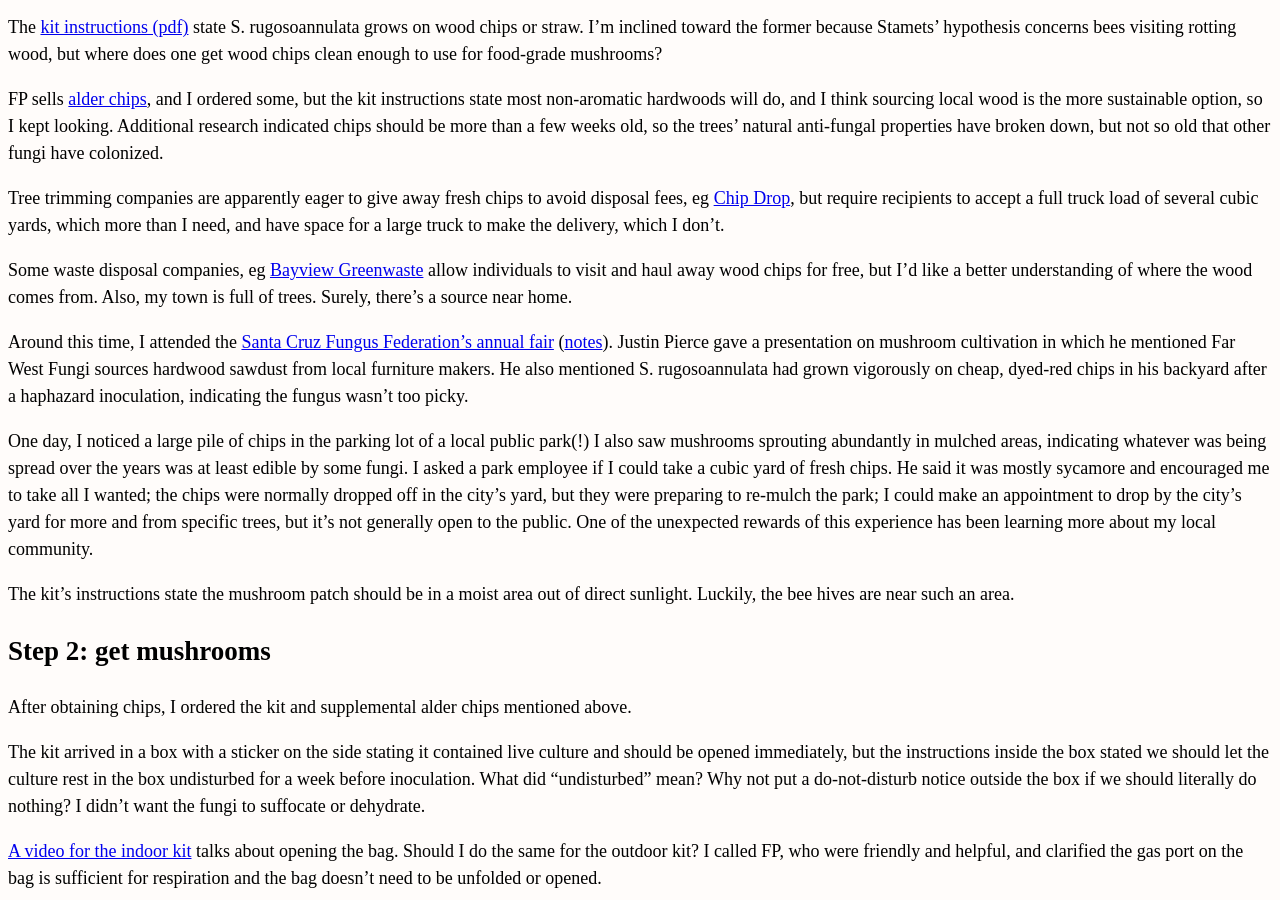
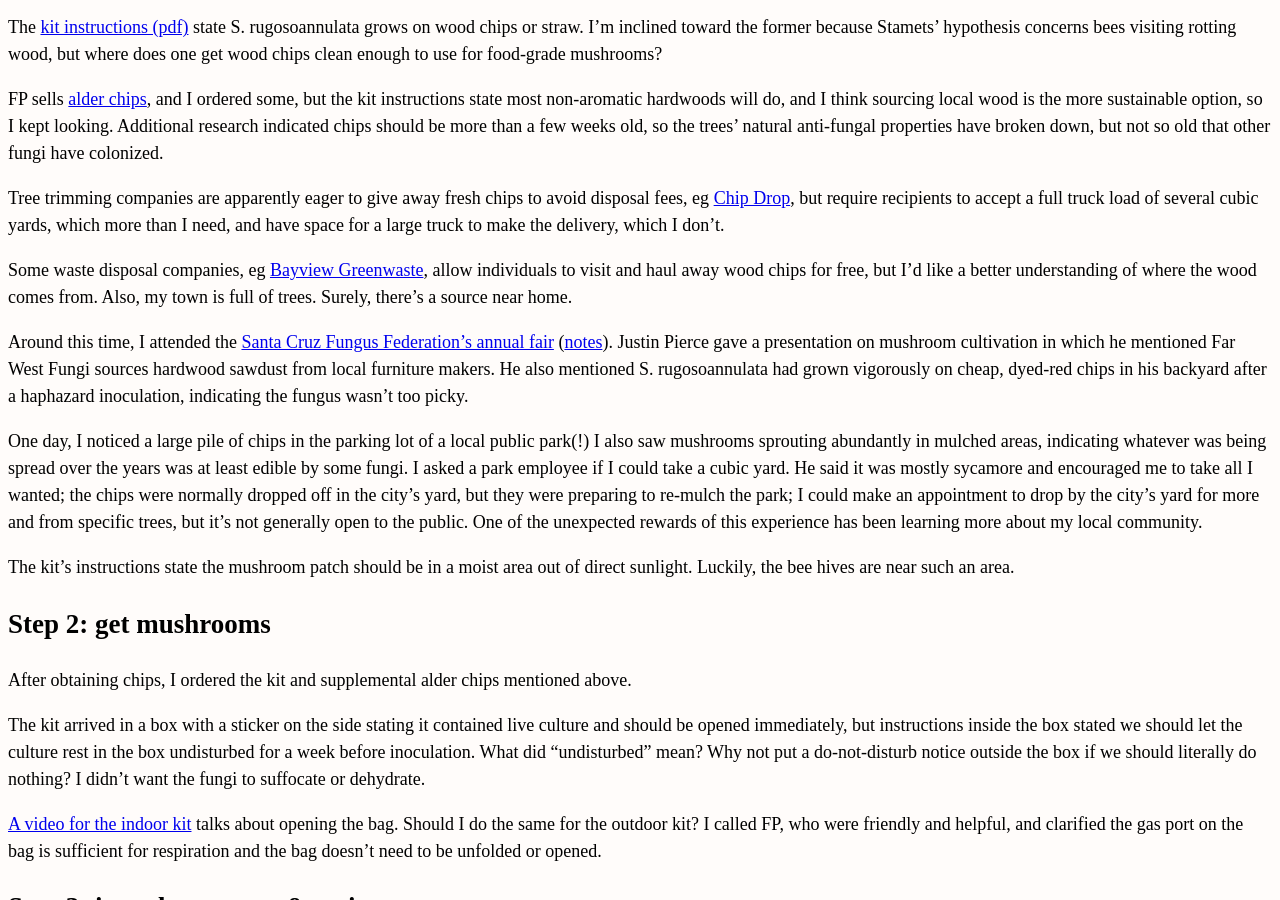
Before and after one commit to erikeldridge/erikeldridge.github.com, a Jekyll site: the page built from _posts/2018-01-28-growing-mushrooms.md, in a window 1280 px wide and 900 px high, scrolled down 445 px. Built offline with Jekyll 4.4.1, drawn with Linux system fonts in a browser that asks for light colours; nearby versions of some CDN libraries.

Commit message:
Update from Forestry.io - 2018-01-28-growing-mushrooms.md

```diff
--- a/_posts/2018-01-28-growing-mushrooms.md
+++ b/_posts/2018-01-28-growing-mushrooms.md
@@ -24,11 +26,11 @@
 
 Tree trimming companies are apparently eager to give away fresh chips to avoid disposal fees, eg [Chip Drop](https://getchipdrop.com/), but require recipients to accept a full truck load of several cubic yards, which more than I need, and have space for a large truck to make the delivery, which I don't.
 
-Some waste disposal companies, eg [Bayview Greenwaste](http://www.bvgrecycle.com) allow individuals to visit and haul away wood chips for free, but I'd like a better understanding of where the wood comes from. Also, my town is full of trees. Surely, there's a source near home.
+Some waste disposal companies, eg [Bayview Greenwaste](http://www.bvgrecycle.com), allow individuals to visit and haul away wood chips for free, but I'd like a better understanding of where the wood comes from. Also, my town is full of trees. Surely, there's a source near home.
 
 Around this time, I attended the [Santa Cruz Fungus Federation's annual fair](http://ffsc.us/fair/2018/about) ([notes](http://erikeldridge.com/notes/santa-cruz-fungus-fair-2018.html)). Justin Pierce gave a presentation on mushroom cultivation in which he mentioned Far West Fungi sources hardwood sawdust from local furniture makers. He also mentioned S. rugosoannulata had grown vigorously on cheap, dyed-red chips in his backyard after a haphazard inoculation, indicating the fungus wasn't too picky.
 
-One day, I noticed a large pile of chips in the parking lot of a local public park(!) I also saw mushrooms sprouting abundantly in mulched areas, indicating whatever was being spread over the years was at least edible by some fungi. I asked a park employee if I could take a cubic yard of fresh chips. He said it was mostly sycamore and encouraged me to take all I wanted; the chips were normally dropped off in the city's yard, but they were preparing to re-mulch the park; I could make an appointment to drop by the city's yard for more and from specific trees, but it's not generally open to the public. One of the unexpected rewards of this experience has been learning more about my local community.
+One day, I noticed a large pile of chips in the parking lot of a local public park(!) I also saw mushrooms sprouting abundantly in mulched areas, indicating whatever was being spread over the years was at least edible by some fungi. I asked a park employee if I could take a cubic yard. He said it was mostly sycamore and encouraged me to take all I wanted; the chips were normally dropped off in the city's yard, but they were preparing to re-mulch the park; I could make an appointment to drop by the city's yard for more and from specific trees, but it's not generally open to the public. One of the unexpected rewards of this experience has been learning more about my local community.
 
 The kit's instructions state the mushroom patch should be in a moist area out of direct sunlight. Luckily, the bee hives are near such an area.
 
@@ -36,9 +38,9 @@
 
 After obtaining chips, I ordered the kit and supplemental alder chips mentioned above.
 
-The kit arrived in a box with a sticker on the side stating it contained live culture and should be opened immediately, but the instructions inside the box stated we should let the culture rest in the box undisturbed for a week before inoculation. What did "undisturbed" mean? Why not put a do-not-disturb notice outside the box if we should literally do nothing? I didn't want the fungi to suffocate or dehydrate.
+The kit arrived in a box with a sticker on the side stating it contained live culture and should be opened immediately, but instructions inside the box stated we should let the culture rest in the box undisturbed for a week before inoculation. What did "undisturbed" mean? Why not put a do-not-disturb notice outside the box if we should literally do nothing? I didn't want the fungi to suffocate or dehydrate.
 
-[A video for the indoor kit](https://www.youtube.com/watch?v=CE-W7pCH-G4) talks about opening the bag. Should I do the same for the outdoor kit?  I called FP, who were friendly and helpful, and clarified the gas port on the bag is sufficient for respiration and the bag doesn't need to be unfolded or opened.
+[A video for the indoor kit](https://www.youtube.com/watch?v=CE-W7pCH-G4) talks about opening the bag. Should I do the same for the outdoor kit? I called FP, who were friendly and helpful, and clarified the gas port on the bag is sufficient for respiration and the bag doesn't need to be unfolded or opened.
 
 ## Step 3: inoculate, water & wait
 
```
Also changed, not shown: other parts of _posts/2018-01-28-growing-mushrooms.md (+3 -1 lines).
